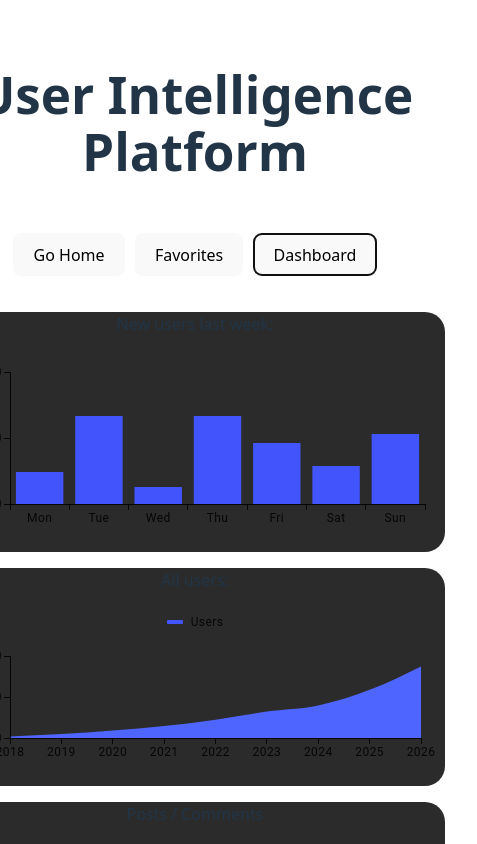
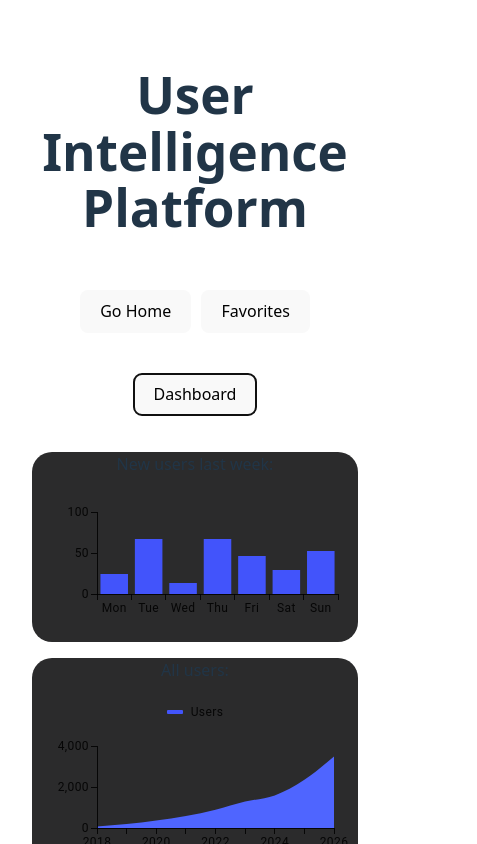
Before and after one commit to odtoribio/oscar-toribio-test-code, a React (Vite) app: page / in a window 390 px wide. Both pictures are taken after a click on the button "Dashboard". Shown: the top 844 px of the page, 477 px wide, since content can reach past the window. Built offline with nearby package versions, Linux system fonts and the light colour scheme; no server answers.

Commit message:
make the app responsive and fix some bugs

```diff
--- a/src/components/post-item/PostItem.css
+++ b/src/components/post-item/PostItem.css
@@ -2,7 +2,8 @@
   display: flex;
   justify-content: left;
   flex-direction: column;
-  width: 500px;
+  width: auto;
+  max-width: 500px;
   gap: 10px;
 }
 
--- a/src/components/user-item/UserItem.tsx
+++ b/src/components/user-item/UserItem.tsx
@@ -8,7 +8,7 @@ type UserProps = {
 
 const UserItem = ({ users }: UserProps) => {
 
-  if (users.length === 0) return [];
+  if (users.length === 0) return <p>Not user found</p>;
 
   return (
     <>
--- a/src/components/user-item/partial/Item.css
+++ b/src/components/user-item/partial/Item.css
@@ -1,7 +1,7 @@
 .item-container {
   display: flex;
   flex-direction: row;
-  gap: 10px;
+  gap: 50px;
   margin-bottom: 20px;
   background-color: black;
   border-radius: 10px;
--- a/src/components/user-item/partial/Item.tsx
+++ b/src/components/user-item/partial/Item.tsx
@@ -31,8 +31,9 @@ const Item = ({user}: ItemProps) => {
   return (
     <div className='item-container' onClick={() => handleUserClick(user)}>
       <p>{user.name}</p>
-      <div className='checkbox-container' onClick={(e) => e.stopPropagation()}>
+      <div className='checkbox-container'>
         <label>Favorite:</label>
+        <div onClick={(e) => e.stopPropagation()}>
           <input
             type='checkbox'
             value="fav"
@@ -41,6 +42,7 @@ const Item = ({user}: ItemProps) => {
           />
         </div>
       </div>
+    </div>
   )
 }
 
--- a/src/pages/dashboard/Dashboard.css
+++ b/src/pages/dashboard/Dashboard.css
@@ -2,3 +2,7 @@
   background-color: rgb(43, 43, 44);
   border-radius: 20px;
 }
+
+.dashboard-wrapper {
+  width: 100%;
+}
--- a/src/pages/dashboard/DashboardPage.tsx
+++ b/src/pages/dashboard/DashboardPage.tsx
@@ -1,12 +1,14 @@
 import { BarChart } from '@mui/x-charts/BarChart';
 import {LineChart, lineElementClasses} from '@mui/x-charts/LineChart'
+import Box from '@mui/material/Box';
 import './Dashboard.css';
 
 const DashboardPage = () => {
   return (
-    <div>
+    <div className='dashboard-wrapper'>
       <div className='dashboard-container'>
         <p>New users last week:</p>
+        <Box sx={{ width: 'auto' }}>
           <BarChart
             xAxis={[{
               id: 'barCategories',
@@ -18,9 +20,8 @@ const DashboardPage = () => {
                 data: [24, 67, 13, 67, 46, 29, 53],
               },
             ]}
-          height={200}
-          width={500}
           />
+      </Box>
       </div>
       <div className='dashboard-container'>
         <p>All users:</p>
--- a/src/pages/home/Home.css
+++ b/src/pages/home/Home.css
@@ -1,5 +1,6 @@
 .card {
-  width: 500px;
+  width: auto;
+  border-radius: 25px;
   min-height: 100px;
   background-color: rgb(85, 85, 85);
   padding: 2em;
```
Lines whose indentation alone changed are shown as unchanged.
